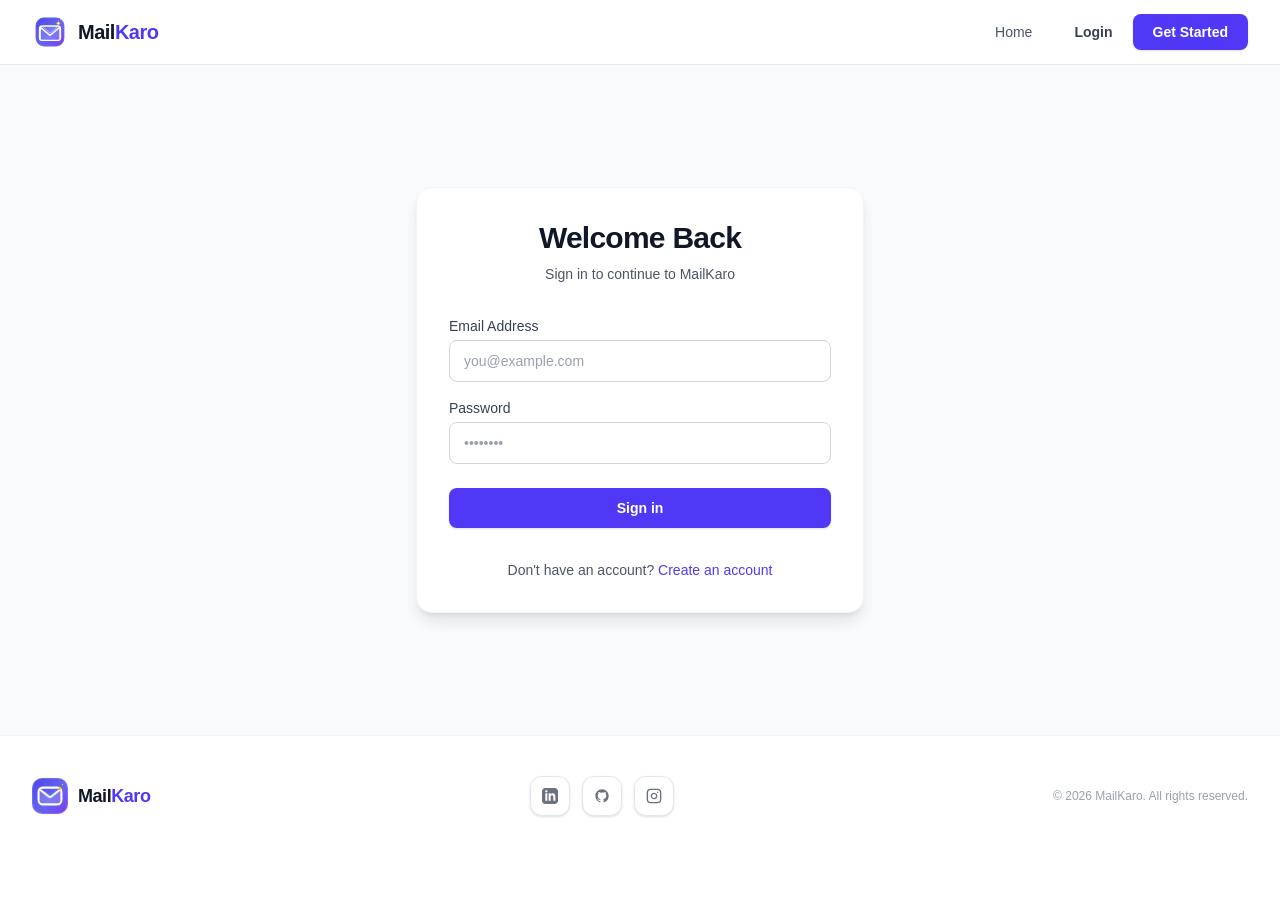
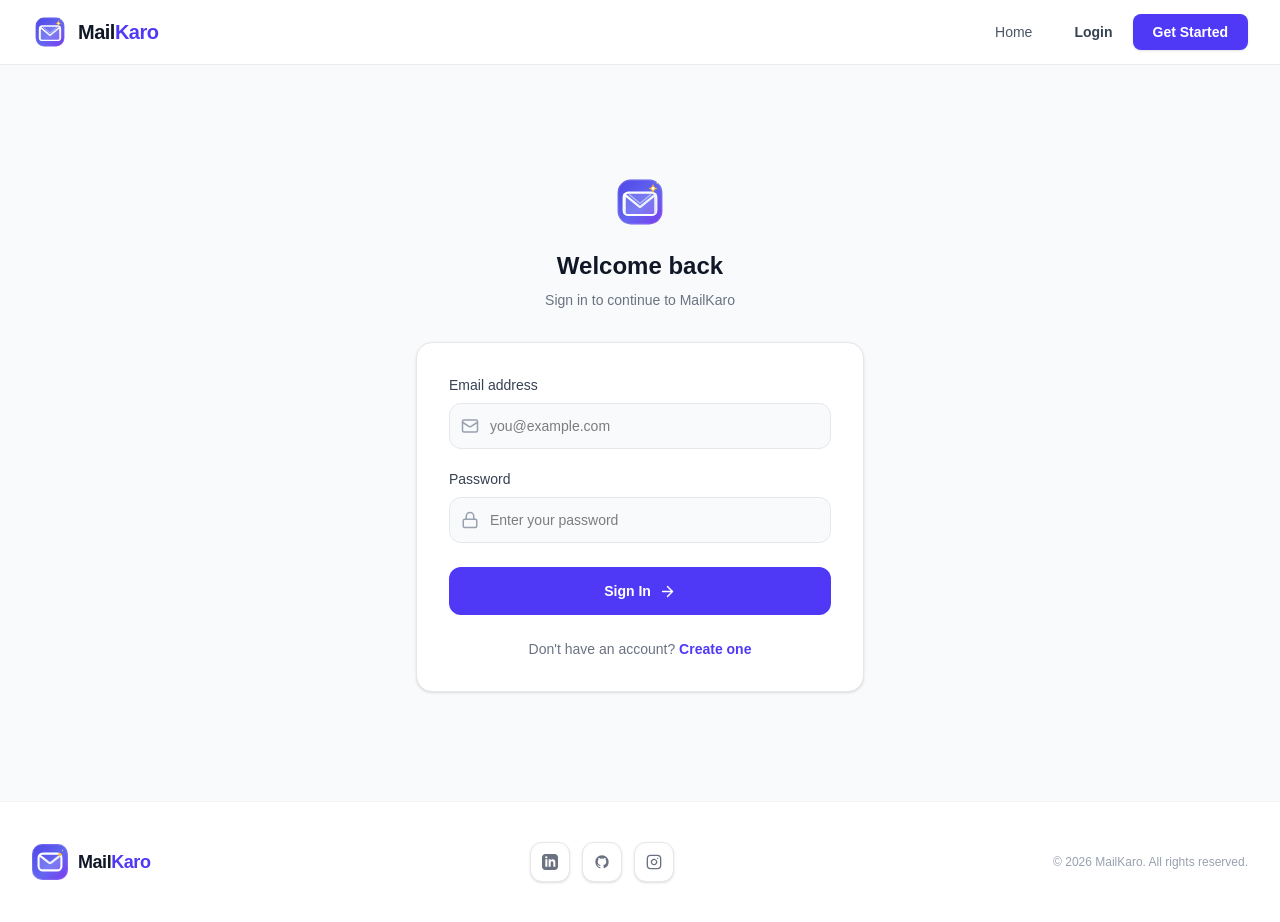
Before and after one commit to surajkhandare01/MailKaro, a React (Vite) app in the folder client/Ai-frontend/: page /#/login in a window 1280 px wide. Before the commit the page ends 856 px from the top, so only its background shows below. Built offline with nearby package versions, Linux system fonts and the light colour scheme.

Commit message:
Sync extension token and finalize routing

```diff
--- a/client/Ai-frontend/src/Pages/Login.jsx
+++ b/client/Ai-frontend/src/Pages/Login.jsx
@@ -1,66 +1,49 @@
-import React, { useState } from "react";
-import axios from "axios";
+import { useContext, useState } from "react";
 import { Link, useNavigate } from "react-router-dom";
+import { Mail, Lock, ArrowRight } from "lucide-react";
+import api from "../Services/api";
+import { AuthContext } from "../context/AuthContext";
 
-// chrome://extensions वरून कॉपी केलेली 32-अक्षरी ID इथे पेस्ट करा
-const EXTENSION_ID = "YOUR_ACTUAL_EXTENSION_ID_HERE";
-
-export default function Login() {
-  const [formData, setFormData] = useState({
-    email: "",
-    password: "",
-  });
+function Login() {
+  const [email, setEmail] = useState("");
+  const [password, setPassword] = useState("");
   const [loading, setLoading] = useState(false);
   const [error, setError] = useState("");
+
   const navigate = useNavigate();
-
-  const handleChange = (e) => {
-    setFormData({ ...formData, [e.target.name]: e.target.value });
-  };
+  const { setToken } = useContext(AuthContext);
 
   const handleSubmit = async (e) => {
     e.preventDefault();
-    setLoading(true);
     setError("");
 
     try {
-      const response = await axios.post(
-        "https://mailkaro.onrender.com/api/auth/login",
-        formData
-      );
+      setLoading(true);
+
+      const response = await api.post("/auth/login", {
+        email,
+        password,
+      });
 
       const token = response.data.token;
+      setToken(token);
+      localStorage.setItem("token", token);
 
-      // 1. Web LocalStorage मध्ये सेव्ह करा
-      localStorage.setItem("token", token);
-      if (response.data.user) {
-        localStorage.setItem("user", JSON.stringify(response.data.user));
+      // Automatically sync token with Chrome Extension storage
+      try {
+        /* global chrome */
+        if (typeof chrome !== "undefined" && chrome?.storage?.local) {
+          await chrome.storage.local.set({ token });
+        }
+      } catch (err) {
+        console.log("Chrome extension context not active", err);
       }
 
-      // 2. Chrome Extension कडे टोकन सिंक करा (UI न बदलता बॅकग्राउंडमध्ये)
-      if (window.chrome && chrome.runtime && chrome.runtime.sendMessage) {
-        try {
-          chrome.runtime.sendMessage(
-            EXTENSION_ID,
-            { action: "SET_TOKEN", token: token },
-            (res) => {
-              if (chrome.runtime.lastError) {
-                console.warn("Extension message error:", chrome.runtime.lastError.message);
-              } else {
-                console.log("Token synced to extension successfully:", res);
-              }
-            }
-          );
-        } catch (extErr) {
-          console.warn("Could not sync with extension:", extErr);
-        }
-      }
-
-      // 3. डॅशबोर्डवर रिडायरेक्ट करा
       navigate("/dashboard");
-    } catch (err) {
+    } catch (error) {
       setError(
-        err.response?.data?.message || "Invalid credentials. Please try again."
+        error.response?.data?.message ||
+        "Unable to login. Please check your details."
       );
     } finally {
       setLoading(false);
@@ -68,85 +51,128 @@ export default function Login() {
   };
 
   return (
-    <div className="flex min-h-[calc(100vh-130px)] items-center justify-center px-4 py-12">
-      <div className="w-full max-w-md space-y-8 rounded-2xl bg-white p-8 shadow-lg border border-gray-100">
-        <div className="text-center">
-          <h2 className="text-3xl font-extrabold text-gray-900 tracking-tight">
-            Welcome Back
-          </h2>
-          <p className="mt-2 text-sm text-gray-600">
+    <main className="flex min-h-[calc(100vh-64px)] items-center justify-center bg-gray-50 px-4 py-12">
+      <div className="w-full max-w-md">
+        <div className="mb-8 text-center">
+          <div className="mx-auto flex justify-center">
+            <Link to="/" className="inline-block transition hover:opacity-90">
+              <svg
+                className="h-14 w-14"
+                viewBox="0 0 120 120"
+                fill="none"
+                xmlns="http://www.w3.org/2000/svg"
+              >
+                <defs>
+                  <linearGradient id="login_mBadgeBg" x1="0%" y1="0%" x2="100%" y2="100%">
+                    <stop offset="0%" stopColor="#4F46E5" />
+                    <stop offset="55%" stopColor="#6366F1" />
+                    <stop offset="100%" stopColor="#7C3AED" />
+                  </linearGradient>
+                  <linearGradient id="login_mFoldGrad" x1="0%" y1="0%" x2="100%" y2="100%">
+                    <stop offset="0%" stopColor="#FFFFFF" />
+                    <stop offset="100%" stopColor="#E0E7FF" />
+                  </linearGradient>
+                </defs>
+                <rect x="12" y="12" width="96" height="96" rx="28" fill="url(#login_mBadgeBg)" />
+                <rect x="13.5" y="13.5" width="93" height="93" rx="26.5" fill="none" stroke="#FFFFFF" strokeOpacity="0.18" strokeWidth="1.5" />
+                <rect x="25" y="40" width="70" height="48" rx="10" fill="#FFFFFF" fillOpacity="0.15" stroke="#FFFFFF" strokeWidth="4.5" strokeLinejoin="round" />
+                <path
+                  d="M 27 84 L 27 44 L 60 71 L 93 44 L 93 84"
+                  fill="none"
+                  stroke="url(#login_mFoldGrad)"
+                  strokeWidth="5"
+                  strokeLinecap="round"
+                  strokeLinejoin="round"
+                />
+                <path
+                  d="M 37 44 L 60 63 L 83 44"
+                  fill="none"
+                  stroke="#C7D2FE"
+                  strokeWidth="2.5"
+                  strokeLinecap="round"
+                  strokeLinejoin="round"
+                  opacity="0.85"
+                />
+                <path
+                  d="M 88 18 C 88 26.5 92.5 31 101 31 C 92.5 31 88 35.5 88 44 C 88 35.5 83.5 31 75 31 C 83.5 31 88 26.5 88 18 Z"
+                  fill="#FBBF24"
+                />
+                <circle cx="88" cy="31" r="3" fill="#FFFFFF" />
+                <circle cx="97" cy="19" r="1.8" fill="#FDE68A" />
+              </svg>
+            </Link>
+          </div>
+
+          <h1 className="mt-5 text-2xl font-bold text-gray-900">
+            Welcome back
+          </h1>
+          <p className="mt-2 text-sm text-gray-500">
             Sign in to continue to MailKaro
           </p>
         </div>
 
+        <form
+          onSubmit={handleSubmit}
+          className="rounded-2xl border border-gray-200 bg-white p-6 shadow-sm sm:p-8"
+        >
           {error && (
-          <div className="rounded-lg bg-red-50 p-3 text-sm text-red-700 border border-red-200">
+            <div className="mb-5 rounded-xl border border-red-100 bg-red-50 px-4 py-3 text-sm text-red-600">
               {error}
             </div>
           )}
 
-        <form className="mt-8 space-y-6" onSubmit={handleSubmit}>
-          <div className="space-y-4">
           <div>
-              <label
-                htmlFor="email"
-                className="block text-sm font-medium text-gray-700 mb-1"
-              >
-                Email Address
+            <label className="mb-2 block text-sm font-medium text-gray-700">
+              Email address
             </label>
+            <div className="relative">
+              <Mail size={18} className="absolute left-3 top-1/2 -translate-y-1/2 text-gray-400" />
               <input
-                id="email"
-                name="email"
                 type="email"
                 required
-                value={formData.email}
-                onChange={handleChange}
                 placeholder="you@example.com"
-                className="w-full rounded-lg border border-gray-300 px-3.5 py-2.5 text-gray-900 placeholder-gray-400 focus:border-indigo-600 focus:outline-none focus:ring-1 focus:ring-indigo-600 sm:text-sm"
-              />
-            </div>
-
-            <div>
-              <label
-                htmlFor="password"
-                className="block text-sm font-medium text-gray-700 mb-1"
-              >
-                Password
-              </label>
-              <input
-                id="password"
-                name="password"
-                type="password"
-                required
-                value={formData.password}
-                onChange={handleChange}
-                placeholder="••••••••"
-                className="w-full rounded-lg border border-gray-300 px-3.5 py-2.5 text-gray-900 placeholder-gray-400 focus:border-indigo-600 focus:outline-none focus:ring-1 focus:ring-indigo-600 sm:text-sm"
+                value={email}
+                onChange={(e) => setEmail(e.target.value)}
+                className="w-full rounded-xl border border-gray-200 bg-gray-50 py-3 pl-10 pr-4 text-sm outline-none transition focus:border-indigo-500 focus:bg-white focus:ring-4 focus:ring-indigo-50"
               />
             </div>
           </div>
 
-          <div>
+          <div className="mt-5">
+            <label className="mb-2 block text-sm font-medium text-gray-700">
+              Password
+            </label>
+            <div className="relative">
+              <Lock size={18} className="absolute left-3 top-1/2 -translate-y-1/2 text-gray-400" />
+              <input
+                type="password"
+                required
+                placeholder="Enter your password"
+                value={password}
+                onChange={(e) => setPassword(e.target.value)}
+                className="w-full rounded-xl border border-gray-200 bg-gray-50 py-3 pl-10 pr-4 text-sm outline-none transition focus:border-indigo-500 focus:bg-white focus:ring-4 focus:ring-indigo-50"
+              />
+            </div>
+          </div>
+
           <button
-              type="submit"
             disabled={loading}
-              className="flex w-full justify-center rounded-lg bg-indigo-600 px-4 py-2.5 text-sm font-semibold text-white shadow-sm hover:bg-indigo-700 focus:outline-none focus:ring-2 focus:ring-indigo-500 focus:ring-offset-2 disabled:opacity-50 transition"
+            className="mt-6 flex w-full items-center justify-center gap-2 rounded-xl bg-indigo-600 py-3.5 text-sm font-semibold text-white transition hover:bg-indigo-700 disabled:cursor-not-allowed disabled:opacity-60"
           >
-              {loading ? "Signing in..." : "Sign in"}
+            {loading ? "Signing in..." : "Sign In"}
+            {!loading && <ArrowRight size={17} />}
           </button>
-          </div>
-        </form>
 
-        <p className="text-center text-sm text-gray-600">
+          <p className="mt-6 text-center text-sm text-gray-500">
             Don't have an account?{" "}
-          <Link
-            to="/register"
-            className="font-medium text-indigo-600 hover:text-indigo-500"
-          >
-            Create an account
+            <Link to="/register" className="font-semibold text-indigo-600 hover:text-indigo-700">
+              Create one
             </Link>
           </p>
+        </form>
       </div>
-    </div>
+    </main>
   );
 }
+
+export default Login;
```
Lines whose indentation alone changed are shown as unchanged.
